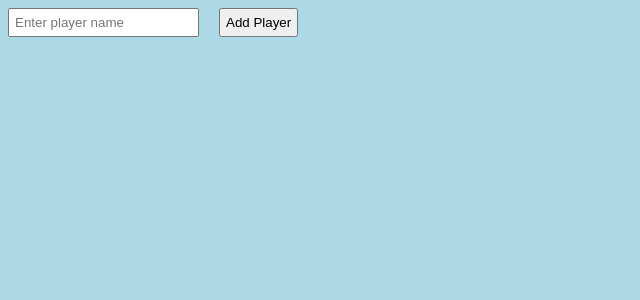
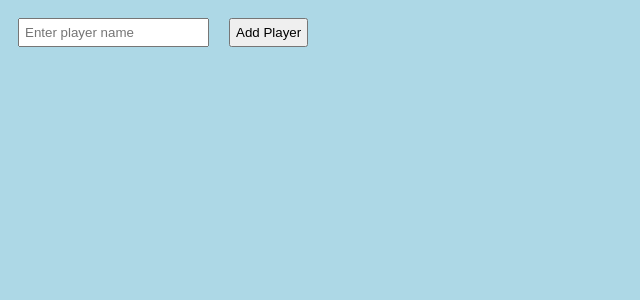
Before and after one commit to johnobriendev/discgolfScorecard, a React (Vite) app: page / in a window 1280 px wide. Shown: the top 300 px of the page, without its empty margins (0-640 px from the left). Built offline with nearby package versions, Linux system fonts and the light colour scheme.

Commit message:
update Readme

```diff
--- a/src/components/App.jsx
+++ b/src/components/App.jsx
@@ -43,6 +43,7 @@ const GolfScorecard = () => {
 
   return (
     <div className="container">
+
       {/* Top Div */}
       <div className="top-div">
         {/* Player Name Input Section */}
--- a/src/components/styles/App.css
+++ b/src/components/styles/App.css
@@ -1,5 +1,11 @@
+*{
+  box-sizing: border-box;
+}
+
+
 body {
   background-color: lightblue;
+  padding: 10px;
 
 }
 .top-div {
```
Also changed, not shown: 1 other file (tests, documents, lock files or other folders).
